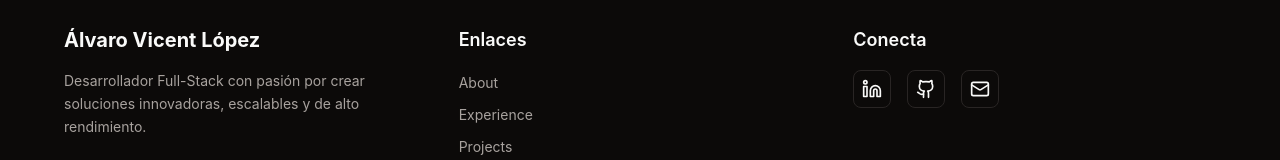
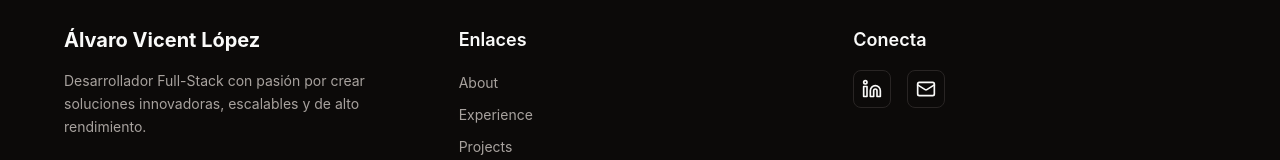
Before and after one commit to AvicentDev/mi-portfolio, a React (Vite) app: page /contact in a window 1280 px wide. Shown: the part 765-925 px from the top of the page. Built offline with nearby package versions, Linux system fonts and the light colour scheme.

Commit message:
fix icon github

```diff
--- a/src/components/Footer.jsx
+++ b/src/components/Footer.jsx
@@ -1,4 +1,4 @@
-import { Github, Linkedin, Mail } from "lucide-react";
+import { Linkedin, Mail } from "lucide-react";
 
 export default function Footer() {
   const scrollToSection = (sectionId) => {
@@ -23,22 +23,22 @@ export default function Footer() {
             <h4 className="mb-4 text-base font-semibold md:text-lg">Enlaces</h4>
             <ul className="space-y-2">
               <li>
-                <button onClick={() => scrollToSection('about')} className="text-sm text-muted-foreground transition-colors hover:text-cyan-400">
+                <button onClick={() => scrollToSection('about')} className="text-sm transition-colors text-muted-foreground hover:text-cyan-400">
                   About
                 </button>
               </li>
               <li>
-                <button onClick={() => scrollToSection('experience')} className="text-sm text-muted-foreground transition-colors hover:text-cyan-400">
+                <button onClick={() => scrollToSection('experience')} className="text-sm transition-colors text-muted-foreground hover:text-cyan-400">
                   Experience
                 </button>
               </li>
               <li>
-                <button onClick={() => scrollToSection('projects')} className="text-sm text-muted-foreground transition-colors hover:text-cyan-400">
+                <button onClick={() => scrollToSection('projects')} className="text-sm transition-colors text-muted-foreground hover:text-cyan-400">
                   Projects
                 </button>
               </li>
               <li>
-                <button onClick={() => scrollToSection('skills')} className="text-sm text-muted-foreground transition-colors hover:text-cyan-400">
+                <button onClick={() => scrollToSection('skills')} className="text-sm transition-colors text-muted-foreground hover:text-cyan-400">
                   Skills
                 </button>
               </li>
@@ -56,15 +56,6 @@ export default function Footer() {
                 aria-label="LinkedIn"
               >
                 <Linkedin className="w-5 h-5" />
-              </a>
-              <a
-                href="https://github.com/alvarovicent"
-                target="_blank"
-                rel="noopener noreferrer"
-                className="p-2 transition-all border rounded-lg bg-card hover:bg-cyan-400/20 border-border hover:border-cyan-400"
-                aria-label="GitHub"
-              >
-                <Github className="w-5 h-5" />
               </a>
               <a
                 href="mailto:avicent.dev@gmail.com"
```
